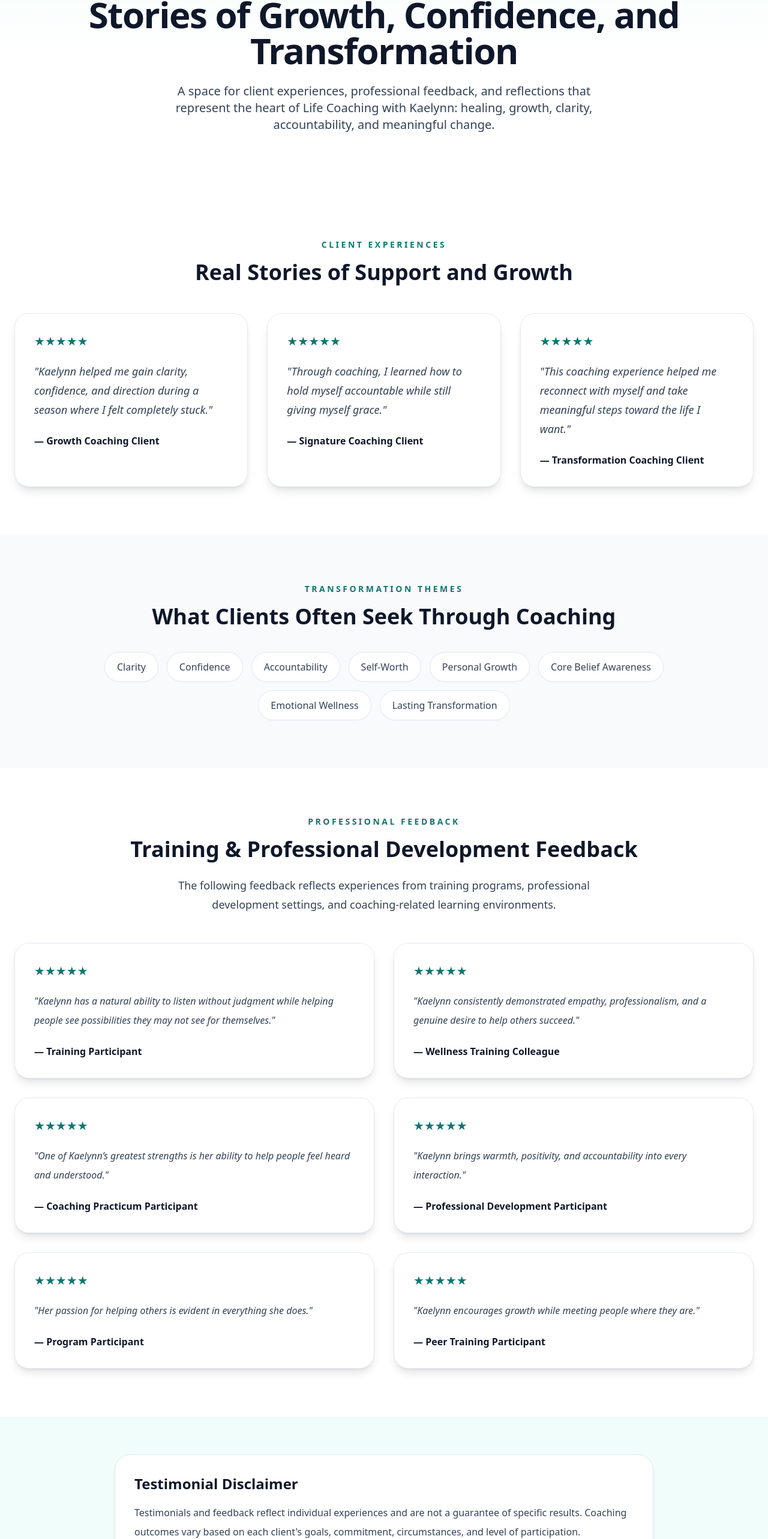
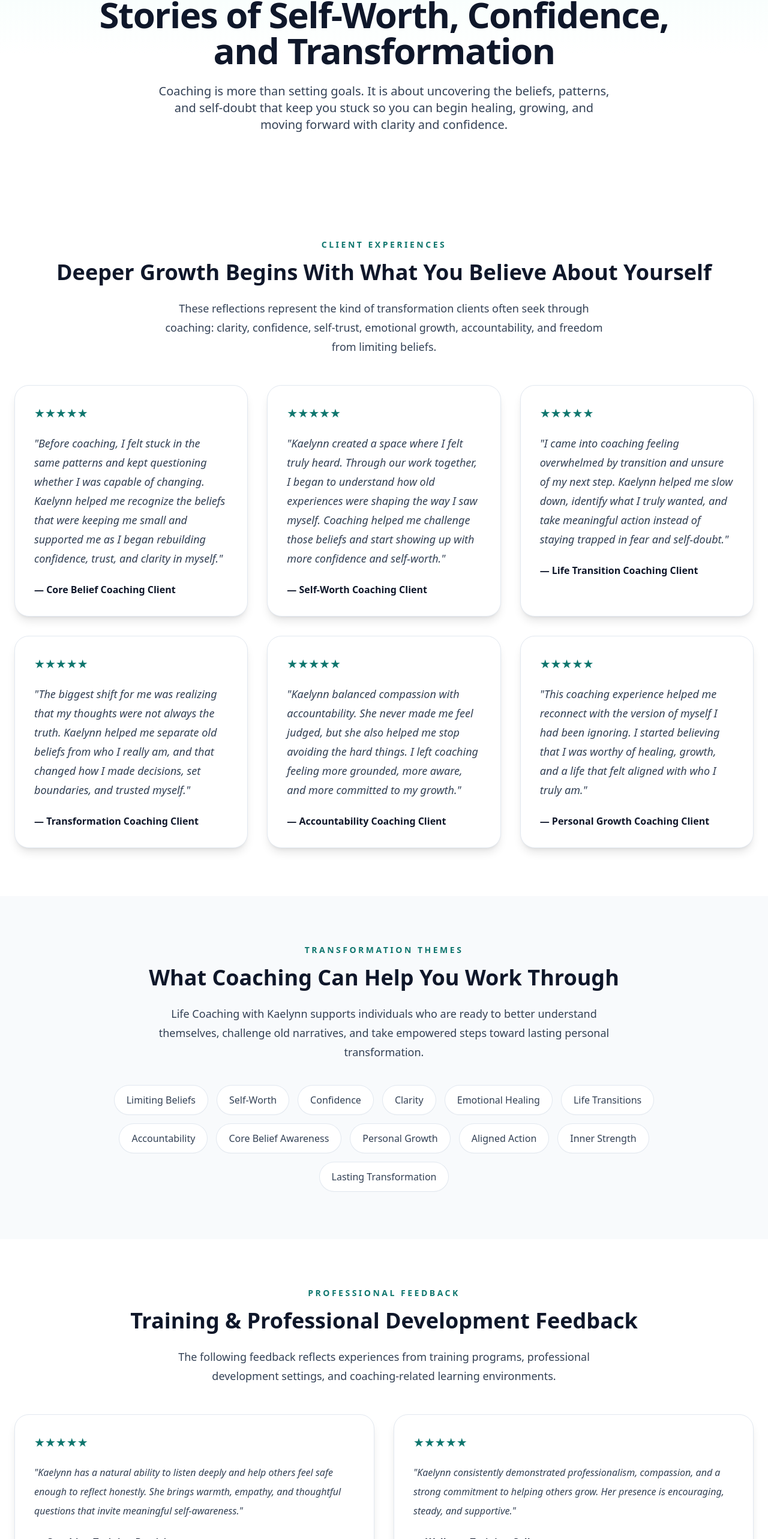
Before and after one commit to Kaelynn-Kinnison/life-coaching-with-kaelynn2, a Next.js app: page /testimonials in a window 1280 px wide. Shown: the part 215-2781 px from the top of the page at 60% size. Built offline with nearby package versions, Linux system fonts and the light colour scheme; a web font is replaced by a local one.

Commit message:
Update page.js

```diff
--- a/app/testimonials/page.js
+++ b/app/testimonials/page.js
@@ -4,7 +4,7 @@ export const metadata = {
   metadataBase: new URL("https://www.lifecoachingwithkaelynn.com"),
   title: "Testimonials | Life Coaching with Kaelynn",
   description:
-    "Read testimonials and professional feedback reflecting growth, confidence, clarity, accountability, and transformation through Life Coaching with Kaelynn.",
+    "Read testimonials and professional feedback focused on self-worth, limiting beliefs, confidence, accountability, healing, and transformation through Life Coaching with Kaelynn.",
 };
 
 const bookingLink = "https://calendar.app.google/YdUEyKBPG7xa4ox99";
@@ -12,62 +12,71 @@ const bookingLink = "https://calendar.app.google/YdUEyKBPG7xa4ox99";
 const clientTestimonials = [
   {
     quote:
-      "Kaelynn helped me gain clarity, confidence, and direction during a season where I felt completely stuck.",
-    name: "Growth Coaching Client",
+      "Before coaching, I felt stuck in the same patterns and kept questioning whether I was capable of changing. Kaelynn helped me recognize the beliefs that were keeping me small and supported me as I began rebuilding confidence, trust, and clarity in myself.",
+    name: "Core Belief Coaching Client",
   },
   {
     quote:
-      "Through coaching, I learned how to hold myself accountable while still giving myself grace.",
-    name: "Signature Coaching Client",
+      "Kaelynn created a space where I felt truly heard. Through our work together, I began to understand how old experiences were shaping the way I saw myself. Coaching helped me challenge those beliefs and start showing up with more confidence and self-worth.",
+    name: "Self-Worth Coaching Client",
   },
   {
     quote:
-      "This coaching experience helped me reconnect with myself and take meaningful steps toward the life I want.",
+      "I came into coaching feeling overwhelmed by transition and unsure of my next step. Kaelynn helped me slow down, identify what I truly wanted, and take meaningful action instead of staying trapped in fear and self-doubt.",
+    name: "Life Transition Coaching Client",
+  },
+  {
+    quote:
+      "The biggest shift for me was realizing that my thoughts were not always the truth. Kaelynn helped me separate old beliefs from who I really am, and that changed how I made decisions, set boundaries, and trusted myself.",
     name: "Transformation Coaching Client",
+  },
+  {
+    quote:
+      "Kaelynn balanced compassion with accountability. She never made me feel judged, but she also helped me stop avoiding the hard things. I left coaching feeling more grounded, more aware, and more committed to my growth.",
+    name: "Accountability Coaching Client",
+  },
+  {
+    quote:
+      "This coaching experience helped me reconnect with the version of myself I had been ignoring. I started believing that I was worthy of healing, growth, and a life that felt aligned with who I truly am.",
+    name: "Personal Growth Coaching Client",
   },
 ];
 
 const trainingFeedback = [
   {
     quote:
-      "Kaelynn has a natural ability to listen without judgment while helping people see possibilities they may not see for themselves.",
-    name: "Training Participant",
+      "Kaelynn has a natural ability to listen deeply and help others feel safe enough to reflect honestly. She brings warmth, empathy, and thoughtful questions that invite meaningful self-awareness.",
+    name: "Coaching Training Participant",
   },
   {
     quote:
-      "Kaelynn consistently demonstrated empathy, professionalism, and a genuine desire to help others succeed.",
+      "Kaelynn consistently demonstrated professionalism, compassion, and a strong commitment to helping others grow. Her presence is encouraging, steady, and supportive.",
     name: "Wellness Training Colleague",
   },
   {
     quote:
-      "One of Kaelynn’s greatest strengths is her ability to help people feel heard and understood.",
+      "One of Kaelynn’s strengths is her ability to help people feel seen while also encouraging them to move forward. She brings both care and accountability into the coaching space.",
     name: "Coaching Practicum Participant",
   },
   {
     quote:
-      "Kaelynn brings warmth, positivity, and accountability into every interaction.",
+      "Kaelynn approaches coaching with genuine passion. She asks thoughtful questions, listens without judgment, and helps people explore the beliefs and patterns that may be holding them back.",
     name: "Professional Development Participant",
-  },
-  {
-    quote:
-      "Her passion for helping others is evident in everything she does.",
-    name: "Program Participant",
-  },
-  {
-    quote:
-      "Kaelynn encourages growth while meeting people where they are.",
-    name: "Peer Training Participant",
   },
 ];
 
 const transformationThemes = [
+  "Limiting Beliefs",
+  "Self-Worth",
+  "Confidence",
   "Clarity",
-  "Confidence",
+  "Emotional Healing",
+  "Life Transitions",
   "Accountability",
-  "Self-Worth",
+  "Core Belief Awareness",
   "Personal Growth",
-  "Core Belief Awareness",
-  "Emotional Wellness",
+  "Aligned Action",
+  "Inner Strength",
   "Lasting Transformation",
 ];
 
@@ -81,13 +90,14 @@ export default function TestimonialsPage() {
           </p>
 
           <h1 className="mb-6 text-4xl font-bold tracking-tight text-slate-900 md:text-6xl">
-            Stories of Growth, Confidence, and Transformation
+            Stories of Self-Worth, Confidence, and Transformation
           </h1>
 
           <p className="mx-auto max-w-3xl text-lg leading-8 text-slate-700 md:text-xl">
-            A space for client experiences, professional feedback, and
-            reflections that represent the heart of Life Coaching with Kaelynn:
-            healing, growth, clarity, accountability, and meaningful change.
+            Coaching is more than setting goals. It is about uncovering the
+            beliefs, patterns, and self-doubt that keep you stuck so you can
+            begin healing, growing, and moving forward with clarity and
+            confidence.
           </p>
         </div>
       </section>
@@ -100,11 +110,18 @@ export default function TestimonialsPage() {
             </p>
 
             <h2 className="text-3xl font-bold text-slate-900 md:text-4xl">
-              Real Stories of Support and Growth
+              Deeper Growth Begins With What You Believe About Yourself
             </h2>
+
+            <p className="mx-auto mt-6 max-w-3xl text-lg leading-8 text-slate-700">
+              These reflections represent the kind of transformation clients
+              often seek through coaching: clarity, confidence, self-trust,
+              emotional growth, accountability, and freedom from limiting
+              beliefs.
+            </p>
           </div>
 
-          <div className="grid gap-8 md:grid-cols-3">
+          <div className="grid gap-8 md:grid-cols-2 lg:grid-cols-3">
             {clientTestimonials.map((item) => (
               <article
                 key={item.quote}
@@ -129,9 +146,15 @@ export default function TestimonialsPage() {
             Transformation Themes
           </p>
 
-          <h2 className="mb-10 text-3xl font-bold text-slate-900 md:text-4xl">
-            What Clients Often Seek Through Coaching
+          <h2 className="mb-6 text-3xl font-bold text-slate-900 md:text-4xl">
+            What Coaching Can Help You Work Through
           </h2>
+
+          <p className="mx-auto mb-10 max-w-3xl text-lg leading-8 text-slate-700">
+            Life Coaching with Kaelynn supports individuals who are ready to
+            better understand themselves, challenge old narratives, and take
+            empowered steps toward lasting personal transformation.
+          </p>
 
           <div className="flex flex-wrap justify-center gap-4">
             {transformationThemes.map((theme) => (
@@ -193,7 +216,9 @@ export default function TestimonialsPage() {
             Testimonials and feedback reflect individual experiences and are not
             a guarantee of specific results. Coaching outcomes vary based on
             each client&apos;s goals, commitment, circumstances, and level of
-            participation.
+            participation. Some testimonials may be representative examples used
+            to reflect the type of growth and support clients may experience
+            through coaching.
           </p>
         </div>
       </section>
@@ -205,13 +230,13 @@ export default function TestimonialsPage() {
           </p>
 
           <h2 className="mb-6 text-4xl font-bold md:text-5xl">
-            Ready to Create Your Own Growth Story?
+            Ready to Rewrite the Story Holding You Back?
           </h2>
 
           <p className="mx-auto mb-10 max-w-2xl text-lg leading-8 text-slate-200">
             Schedule your complimentary Discovery Call and explore how coaching
-            can support your confidence, clarity, self-worth, accountability,
-            and transformation.
+            can support your confidence, self-worth, core belief awareness,
+            accountability, and personal transformation.
           </p>
 
           <div className="flex flex-col justify-center gap-4 sm:flex-row">
```
